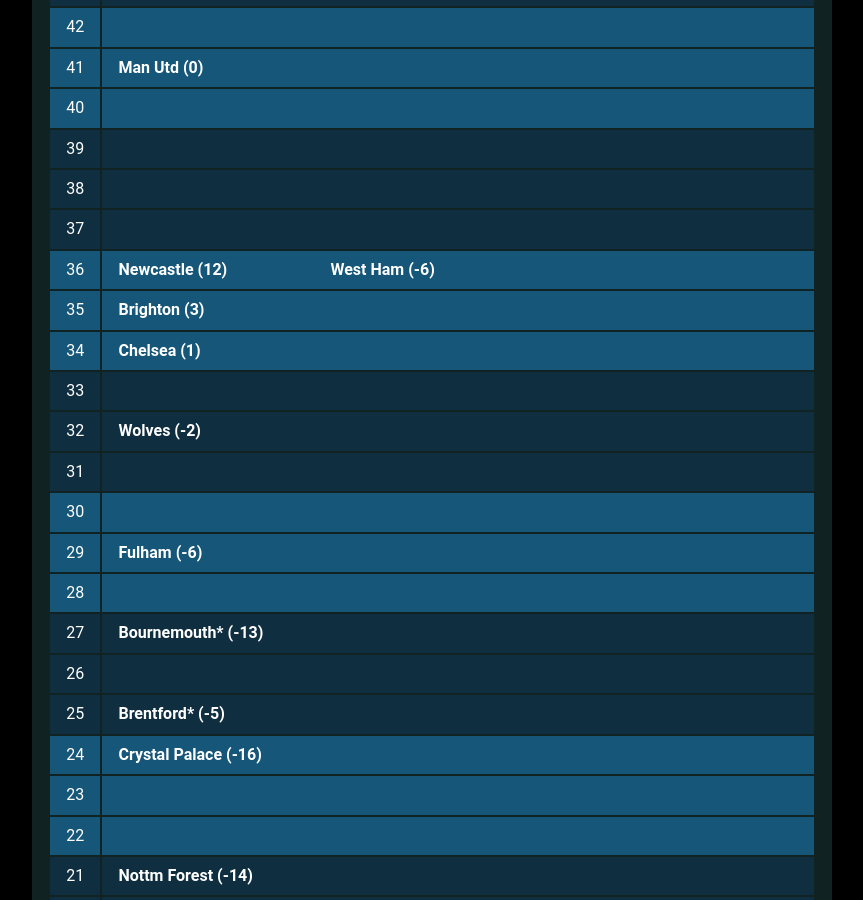
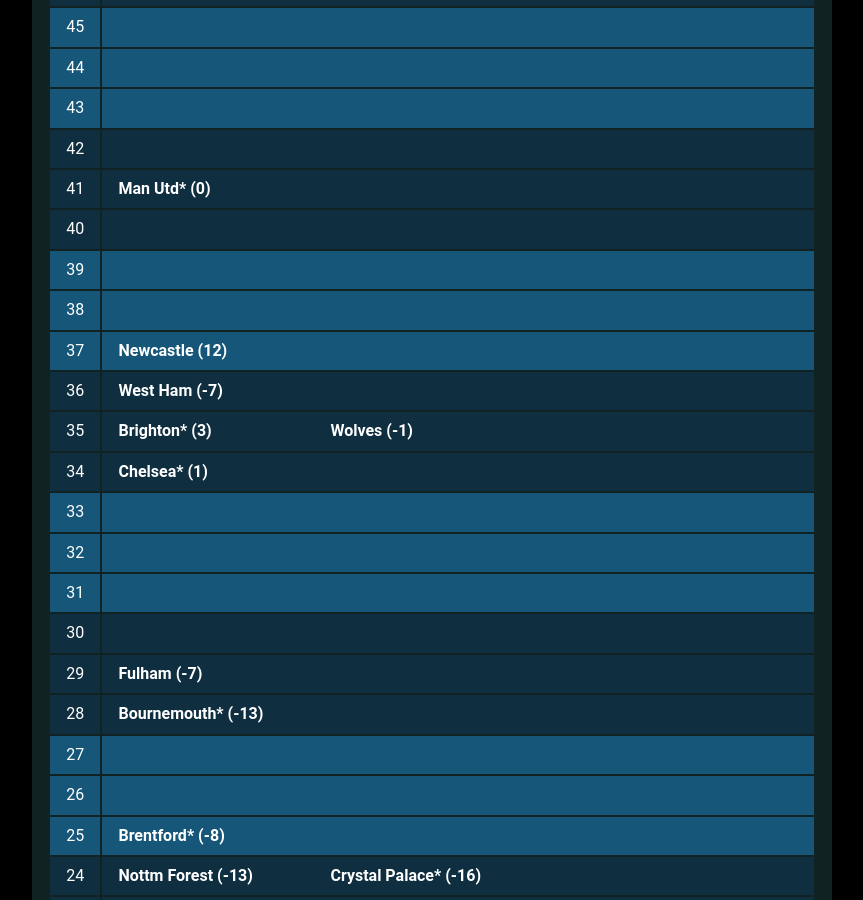
Before and after one commit to muru/muru.github.io, a Jekyll site: the page built from resources.md, in a window 1280 px wide and 900 px high, scrolled down 1962 px. Shown: the whole window, without its empty margins (208-1071 px from the left). Built offline with Jekyll 4.4.1, drawn with Linux system fonts in a browser that asks for light colours; some web fonts are replaced; some of the changed text lies outside the part shown.

Commit message:
updated cann-table: Sun 18 Feb 00:57:39 JST 2024

```diff
--- a/cann-table.html
+++ b/cann-table.html
@@ -1,234 +1,249 @@
 <table id="cann-table">
 <thead> <th> Pts </th> <th> Clubs (GD) </th> </thead>
 	<tr class="cann-row-1">
-		<td class="cann-point">54</td>
+		<td class="cann-point">57</td>
 		<td class="cann-clubs">
-			<span class="club-name">Liverpool (32)</span>
+			<span class="club-name">Liverpool (35)</span>
 		</td>
  	</tr>
 	<tr class="cann-row-1">
+		<td class="cann-point">56</td>
+		<td class="cann-clubs">
+		</td>
+ 	</tr>
+	<tr class="cann-row-1">
+		<td class="cann-point">55</td>
+		<td class="cann-clubs">
+			<span class="club-name">Arsenal (33)</span>
+		</td>
+ 	</tr>
+	<tr class="cann-row-2">
+		<td class="cann-point">54</td>
+		<td class="cann-clubs">
+		</td>
+ 	</tr>
+	<tr class="cann-row-2">
 		<td class="cann-point">53</td>
 		<td class="cann-clubs">
 		</td>
  	</tr>
-	<tr class="cann-row-1">
+	<tr class="cann-row-2">
 		<td class="cann-point">52</td>
 		<td class="cann-clubs">
-			<span class="club-name">Man City* (31)</span>
-			<span class="club-name">Arsenal (31)</span>
+			<span class="club-name">Man City** (31)</span>
 		</td>
  	</tr>
-	<tr class="cann-row-2">
+	<tr class="cann-row-1">
 		<td class="cann-point">51</td>
 		<td class="cann-clubs">
 		</td>
  	</tr>
-	<tr class="cann-row-2">
+	<tr class="cann-row-1">
 		<td class="cann-point">50</td>
 		<td class="cann-clubs">
 		</td>
  	</tr>
+	<tr class="cann-row-1">
+		<td class="cann-point">49</td>
+		<td class="cann-clubs">
+			<span class="club-name">Aston Villa (19)</span>
+		</td>
+ 	</tr>
 	<tr class="cann-row-2">
-		<td class="cann-point">49</td>
+		<td class="cann-point">48</td>
+		<td class="cann-clubs">
+		</td>
+ 	</tr>
+	<tr class="cann-row-2">
+		<td class="cann-point">47</td>
+		<td class="cann-clubs">
+			<span class="club-name">Tottenham (14)</span>
+		</td>
+ 	</tr>
+	<tr class="cann-row-2">
+		<td class="cann-point">46</td>
 		<td class="cann-clubs">
 		</td>
  	</tr>
 	<tr class="cann-row-1">
-		<td class="cann-point">48</td>
+		<td class="cann-point">45</td>
 		<td class="cann-clubs">
 		</td>
  	</tr>
 	<tr class="cann-row-1">
-		<td class="cann-point">47</td>
+		<td class="cann-point">44</td>
 		<td class="cann-clubs">
-			<span class="club-name">Tottenham (15)</span>
 		</td>
  	</tr>
 	<tr class="cann-row-1">
-		<td class="cann-point">46</td>
-		<td class="cann-clubs">
-			<span class="club-name">Aston Villa (18)</span>
-		</td>
- 	</tr>
-	<tr class="cann-row-2">
-		<td class="cann-point">45</td>
+		<td class="cann-point">43</td>
 		<td class="cann-clubs">
 		</td>
  	</tr>
 	<tr class="cann-row-2">
-		<td class="cann-point">44</td>
+		<td class="cann-point">42</td>
 		<td class="cann-clubs">
 		</td>
  	</tr>
 	<tr class="cann-row-2">
-		<td class="cann-point">43</td>
+		<td class="cann-point">41</td>
+		<td class="cann-clubs">
+			<span class="club-name">Man Utd* (0)</span>
+		</td>
+ 	</tr>
+	<tr class="cann-row-2">
+		<td class="cann-point">40</td>
 		<td class="cann-clubs">
 		</td>
  	</tr>
 	<tr class="cann-row-1">
-		<td class="cann-point">42</td>
+		<td class="cann-point">39</td>
 		<td class="cann-clubs">
 		</td>
  	</tr>
 	<tr class="cann-row-1">
-		<td class="cann-point">41</td>
+		<td class="cann-point">38</td>
 		<td class="cann-clubs">
-			<span class="club-name">Man Utd (0)</span>
 		</td>
  	</tr>
 	<tr class="cann-row-1">
-		<td class="cann-point">40</td>
+		<td class="cann-point">37</td>
+		<td class="cann-clubs">
+			<span class="club-name">Newcastle (12)</span>
+		</td>
+ 	</tr>
+	<tr class="cann-row-2">
+		<td class="cann-point">36</td>
+		<td class="cann-clubs">
+			<span class="club-name">West Ham (-7)</span>
+		</td>
+ 	</tr>
+	<tr class="cann-row-2">
+		<td class="cann-point">35</td>
+		<td class="cann-clubs">
+			<span class="club-name">Brighton* (3)</span>
+			<span class="club-name">Wolves (-1)</span>
+		</td>
+ 	</tr>
+	<tr class="cann-row-2">
+		<td class="cann-point">34</td>
+		<td class="cann-clubs">
+			<span class="club-name">Chelsea* (1)</span>
+		</td>
+ 	</tr>
+	<tr class="cann-row-1">
+		<td class="cann-point">33</td>
+		<td class="cann-clubs">
+		</td>
+ 	</tr>
+	<tr class="cann-row-1">
+		<td class="cann-point">32</td>
+		<td class="cann-clubs">
+		</td>
+ 	</tr>
+	<tr class="cann-row-1">
+		<td class="cann-point">31</td>
 		<td class="cann-clubs">
 		</td>
  	</tr>
 	<tr class="cann-row-2">
-		<td class="cann-point">39</td>
+		<td class="cann-point">30</td>
 		<td class="cann-clubs">
 		</td>
  	</tr>
 	<tr class="cann-row-2">
-		<td class="cann-point">38</td>
+		<td class="cann-point">29</td>
+		<td class="cann-clubs">
+			<span class="club-name">Fulham (-7)</span>
+		</td>
+ 	</tr>
+	<tr class="cann-row-2">
+		<td class="cann-point">28</td>
+		<td class="cann-clubs">
+			<span class="club-name">Bournemouth* (-13)</span>
+		</td>
+ 	</tr>
+	<tr class="cann-row-1">
+		<td class="cann-point">27</td>
+		<td class="cann-clubs">
+		</td>
+ 	</tr>
+	<tr class="cann-row-1">
+		<td class="cann-point">26</td>
+		<td class="cann-clubs">
+		</td>
+ 	</tr>
+	<tr class="cann-row-1">
+		<td class="cann-point">25</td>
+		<td class="cann-clubs">
+			<span class="club-name">Brentford* (-8)</span>
+		</td>
+ 	</tr>
+	<tr class="cann-row-2">
+		<td class="cann-point">24</td>
+		<td class="cann-clubs">
+			<span class="club-name">Nottm Forest (-13)</span>
+			<span class="club-name">Crystal Palace* (-16)</span>
+		</td>
+ 	</tr>
+	<tr class="cann-row-2">
+		<td class="cann-point">23</td>
 		<td class="cann-clubs">
 		</td>
  	</tr>
 	<tr class="cann-row-2">
-		<td class="cann-point">37</td>
+		<td class="cann-point">22</td>
 		<td class="cann-clubs">
 		</td>
  	</tr>
 	<tr class="cann-row-1">
-		<td class="cann-point">36</td>
+		<td class="cann-point">21</td>
 		<td class="cann-clubs">
-			<span class="club-name">Newcastle (12)</span>
-			<span class="club-name">West Ham (-6)</span>
 		</td>
  	</tr>
 	<tr class="cann-row-1">
-		<td class="cann-point">35</td>
+		<td class="cann-point">20</td>
 		<td class="cann-clubs">
-			<span class="club-name">Brighton (3)</span>
+			<span class="club-name">Luton** (-12)</span>
 		</td>
  	</tr>
 	<tr class="cann-row-1">
-		<td class="cann-point">34</td>
+		<td class="cann-point">19</td>
 		<td class="cann-clubs">
-			<span class="club-name">Chelsea (1)</span>
+			<span class="club-name">Everton* (-6)</span>
 		</td>
  	</tr>
 	<tr class="cann-row-2">
-		<td class="cann-point">33</td>
+		<td class="cann-point">18</td>
 		<td class="cann-clubs">
 		</td>
  	</tr>
 	<tr class="cann-row-2">
-		<td class="cann-point">32</td>
+		<td class="cann-point">17</td>
 		<td class="cann-clubs">
-			<span class="club-name">Wolves (-2)</span>
 		</td>
  	</tr>
 	<tr class="cann-row-2">
-		<td class="cann-point">31</td>
+		<td class="cann-point">16</td>
 		<td class="cann-clubs">
 		</td>
  	</tr>
 	<tr class="cann-row-1">
-		<td class="cann-point">30</td>
+		<td class="cann-point">15</td>
 		<td class="cann-clubs">
 		</td>
  	</tr>
 	<tr class="cann-row-1">
-		<td class="cann-point">29</td>
-		<td class="cann-clubs">
-			<span class="club-name">Fulham (-6)</span>
-		</td>
- 	</tr>
-	<tr class="cann-row-1">
-		<td class="cann-point">28</td>
-		<td class="cann-clubs">
-		</td>
- 	</tr>
-	<tr class="cann-row-2">
-		<td class="cann-point">27</td>
-		<td class="cann-clubs">
-			<span class="club-name">Bournemouth* (-13)</span>
-		</td>
- 	</tr>
-	<tr class="cann-row-2">
-		<td class="cann-point">26</td>
-		<td class="cann-clubs">
-		</td>
- 	</tr>
-	<tr class="cann-row-2">
-		<td class="cann-point">25</td>
-		<td class="cann-clubs">
-			<span class="club-name">Brentford* (-5)</span>
-		</td>
- 	</tr>
-	<tr class="cann-row-1">
-		<td class="cann-point">24</td>
-		<td class="cann-clubs">
-			<span class="club-name">Crystal Palace (-16)</span>
-		</td>
- 	</tr>
-	<tr class="cann-row-1">
-		<td class="cann-point">23</td>
+		<td class="cann-point">14</td>
 		<td class="cann-clubs">
 		</td>
  	</tr>
 	<tr class="cann-row-1">
-		<td class="cann-point">22</td>
-		<td class="cann-clubs">
-		</td>
- 	</tr>
-	<tr class="cann-row-2">
-		<td class="cann-point">21</td>
-		<td class="cann-clubs">
-			<span class="club-name">Nottm Forest (-14)</span>
-		</td>
- 	</tr>
-	<tr class="cann-row-2">
-		<td class="cann-point">20</td>
-		<td class="cann-clubs">
-			<span class="club-name">Luton* (-12)</span>
-		</td>
- 	</tr>
-	<tr class="cann-row-2">
-		<td class="cann-point">19</td>
-		<td class="cann-clubs">
-			<span class="club-name">Everton (-6)</span>
-		</td>
- 	</tr>
-	<tr class="cann-row-1">
-		<td class="cann-point">18</td>
-		<td class="cann-clubs">
-		</td>
- 	</tr>
-	<tr class="cann-row-1">
-		<td class="cann-point">17</td>
-		<td class="cann-clubs">
-		</td>
- 	</tr>
-	<tr class="cann-row-1">
-		<td class="cann-point">16</td>
-		<td class="cann-clubs">
-		</td>
- 	</tr>
-	<tr class="cann-row-2">
-		<td class="cann-point">15</td>
-		<td class="cann-clubs">
-		</td>
- 	</tr>
-	<tr class="cann-row-2">
-		<td class="cann-point">14</td>
-		<td class="cann-clubs">
-		</td>
- 	</tr>
-	<tr class="cann-row-2">
 		<td class="cann-point">13</td>
 		<td class="cann-clubs">
-			<span class="club-name">Burnley (-25)</span>
-			<span class="club-name">Sheff Utd (-38)</span>
+			<span class="club-name">Burnley (-27)</span>
+			<span class="club-name">Sheff Utd* (-38)</span>
 		</td>
  	</tr>
 </table>
-<span id="cann-gen-note"> Generated on Tuesday, 13 February 2024 at 10:25 JST.<br>* Each asterisk is a match in hand.</span>
+<span id="cann-gen-note"> Generated on Sunday, 18 February 2024 at 00:57 JST.<br>* Each asterisk is a match in hand.</span>
```
